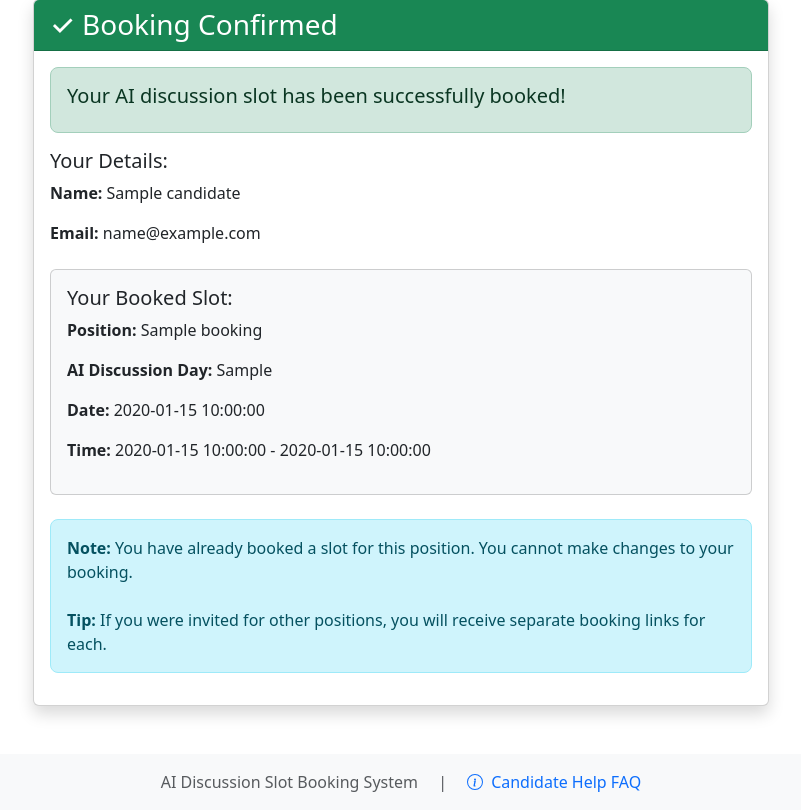
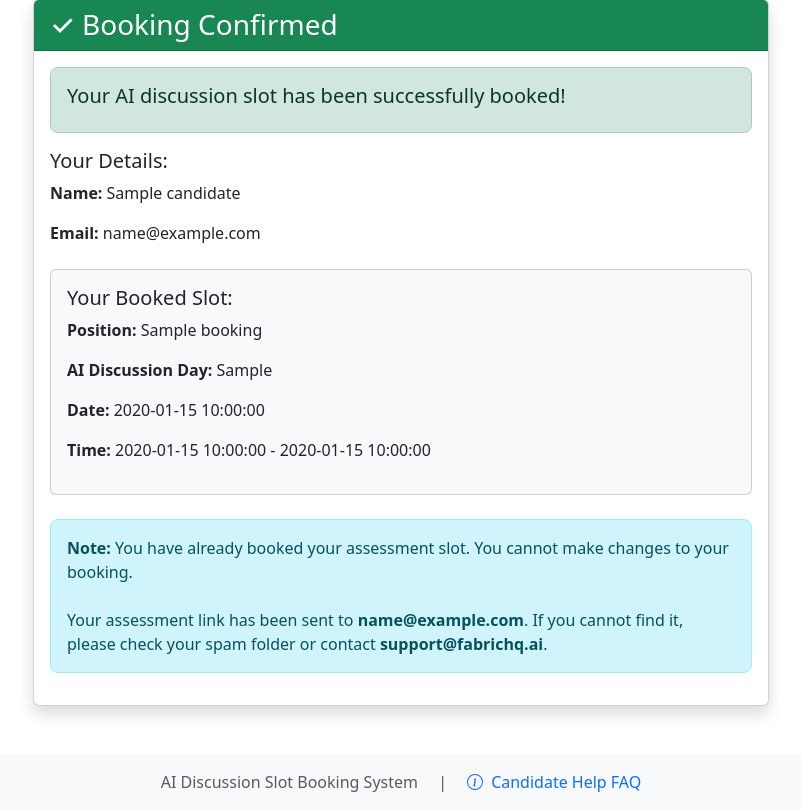
Before and after one commit to rasheed-fabrichq/fabric-interview-slot-booking-app, a Flask app: template templates/already_booked.html in a window 1280 px wide. Shown: the part 81-891 px from the top of the page, without its empty margins (239-1040 px from the left). Run offline with Flask 3, Linux system fonts and the light colour scheme; the template is opened without the code that fills it: most values are stand-ins (such as "Sample title", 1, 10 or a date in 2020); some libraries are stand-ins or nearby versions.

Commit message:
Tell candidates their assessment link is coming by email
The confirmation modal showed the booked slot but said nothing about the
email, so the gap between confirming and the link arriving read as a
failure. It now says the email is on its way, where to look if it does
not arrive, and who to contact.

The already-booked page carried the same gap, plus a leftover tip about
receiving "separate booking links" for other positions -- this drive is
a single role, so that no longer happens. Replaced with confirmation of
the address the link was sent to.

Co-Authored-By: Claude Opus 4.8 (1M context) <noreply@anthropic.com>

```diff
--- a/templates/already_booked.html
+++ b/templates/already_booked.html
@@ -33,10 +33,12 @@
                 {% endif %}
 
                 <div class="alert alert-info mt-4">
-                    <strong>Note:</strong> You have already booked a slot for this position. You cannot make changes to your booking.
-                    {% if candidate.job_id != 'all_jobs' %}
+                    <strong>Note:</strong> You have already booked your assessment slot. You cannot make changes to your booking.
+                    {% if booking %}
                     <br><br>
-                    <strong>Tip:</strong> If you were invited for other positions, you will receive separate booking links for each.
+                    Your assessment link has been sent to <strong>{{ candidate.email }}</strong>.
+                    If you cannot find it, please check your spam folder or contact
+                    <strong>support@fabrichq.ai</strong>.
                     {% endif %}
                 </div>
             </div>
```
Also changed, not shown: templates/booking_form.html (+7 -0 lines).
